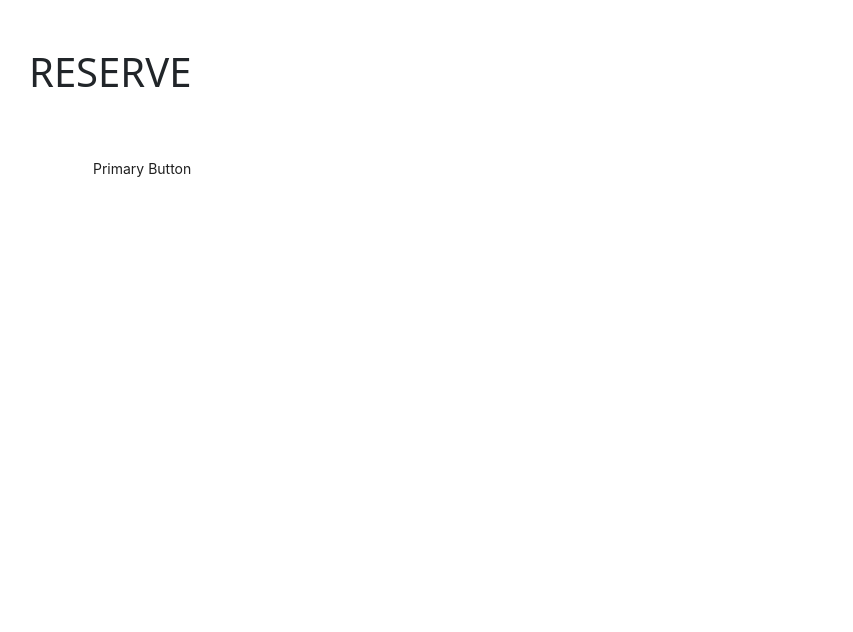
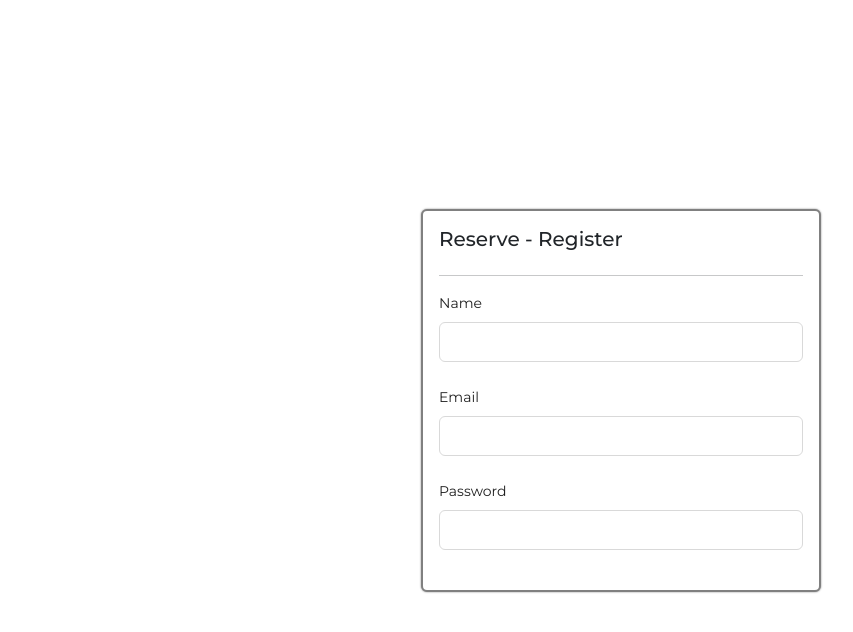
Before and after one commit to yatharth-97/reserve-bus-main, a React (Create React App) app in the folder client/: page /register in a window 1280 px wide. Shown: the top 632 px of the page, without its empty margins (19-872 px from the left). Built offline with nearby package versions, Linux system fonts and the light colour scheme.

Commit message:
designed registration screen

```diff
--- a/client/src/App.js
+++ b/client/src/App.js
@@ -1,11 +1,19 @@
-import './App.css';
-import { Button } from 'antd';
+import { BrowserRouter, Routes, Route } from 'react-router-dom';
+import './resources/global.css';
+import Home from './pages/Home';
+import Register from './pages/Register';
+import Login from './pages/Login';
 
 function App() {
   return (
-    <div className='App m-5'>
-      <h1>RESERVE</h1>
-      <Button type='primary m-5'>Primary Button</Button>
+    <div>
+      <BrowserRouter>
+        <Routes>
+          <Route path='/' element={<Home />} />
+          <Route path='/register' element={<Register />} />
+          <Route path='/login' element={<Login />} />
+        </Routes>
+      </BrowserRouter>
     </div>
   );
 }
--- a/client/src/index.css
+++ b/client/src/index.css
@@ -0,0 +1,6 @@
+@import url('https://fonts.googleapis.com/css2?family=Montserrat:ital,wght@0,100;0,200;0,300;0,400;0,500;0,600;0,700;0,800;1,100;1,200;1,300;1,400;1,500;1,600;1,700;1,800;1,900&display=swap');
+
+* {
+  font-family: 'Montserrat', sans-serif !important;
+  font-size: 16px;
+}
--- /dev/null
+++ b/client/src/pages/Home.js
@@ -0,0 +1,7 @@
+import React from 'react';
+
+function Home() {
+  return <div>Home</div>;
+}
+
+export default Home;
--- /dev/null
+++ b/client/src/pages/Login.js
@@ -0,0 +1,7 @@
+import React from 'react';
+
+function Login() {
+  return <div>Login</div>;
+}
+
+export default Login;
--- /dev/null
+++ b/client/src/pages/Register.js
@@ -0,0 +1,26 @@
+import React from 'react';
+import { Form, Input } from 'antd';
+
+function Register() {
+  return (
+    <div className='h-screen d-flex justify-content-center align-items-center'>
+      <div className='w-400 card p-3'>
+        <h1 className='text-lg'>Reserve - Register</h1>
+        <hr />
+        <Form layout='vertical'>
+          <Form.Item label='Name'>
+            <Input type='text' />
+          </Form.Item>
+          <Form.Item label='Email'>
+            <Input type='text' />
+          </Form.Item>
+          <Form.Item label='Password'>
+            <Input type='text' />
+          </Form.Item>
+        </Form>
+      </div>
+    </div>
+  );
+}
+
+export default Register;
--- /dev/null
+++ b/client/src/resources/global.css
@@ -0,0 +1,39 @@
+/* heights and widths */
+.h-screen {
+  height: 100vh;
+}
+
+.w-400 {
+  width: 400px;
+}
+
+/* inputs */
+
+input {
+  height: 40px;
+  border: 2px solid gray;
+  width: 100%;
+  padding-left: 20px;
+}
+
+/* card */
+
+.card {
+  border: 2px solid gray;
+  box-shadow: 0 0 2px gray;
+}
+
+/* text sizes */
+
+.text-2xl {
+  font-size: 30px;
+}
+.text-xl {
+  font-size: 25px;
+}
+.text-lg {
+  font-size: 20px;
+}
+.text-md {
+  font-size: 18px;
+}
```
Also changed, not shown: client/src/resources/auth.css (added).
